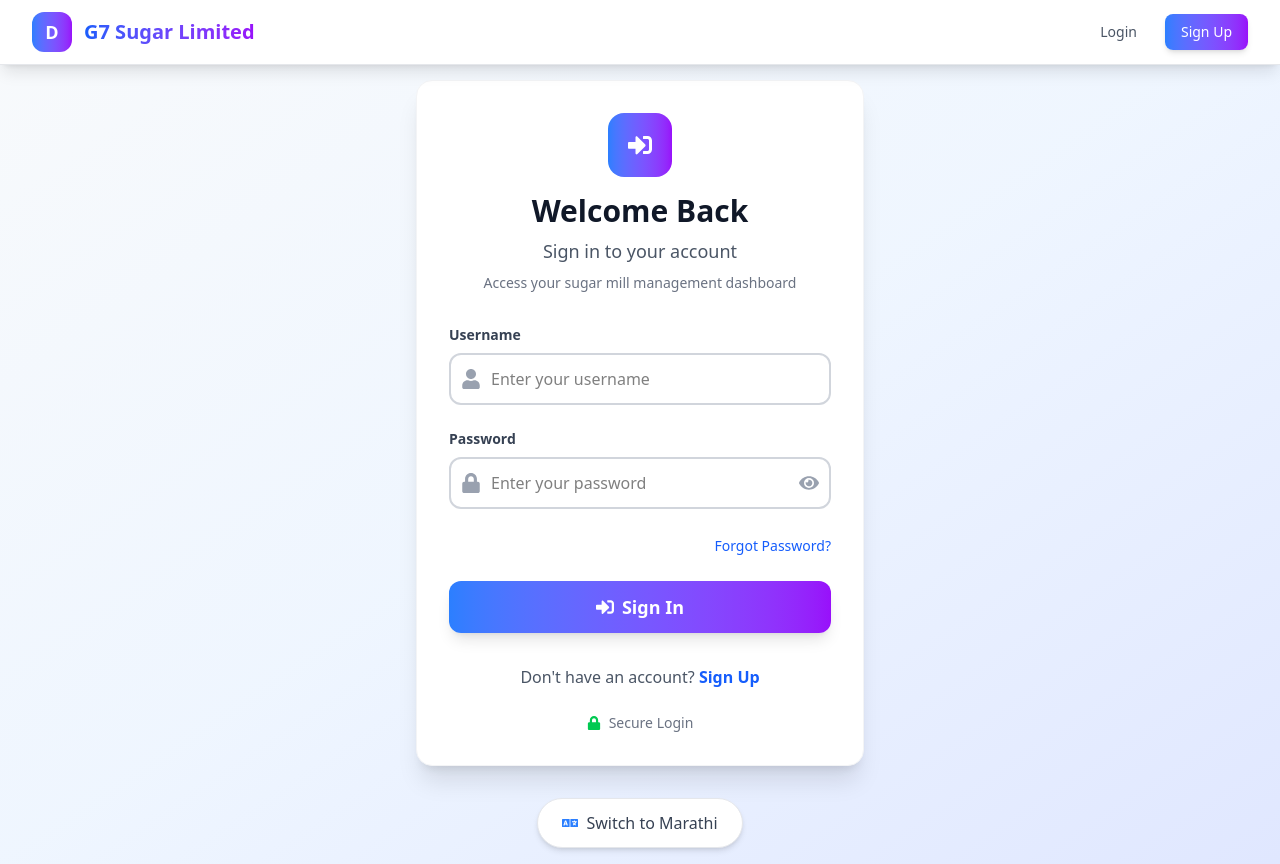
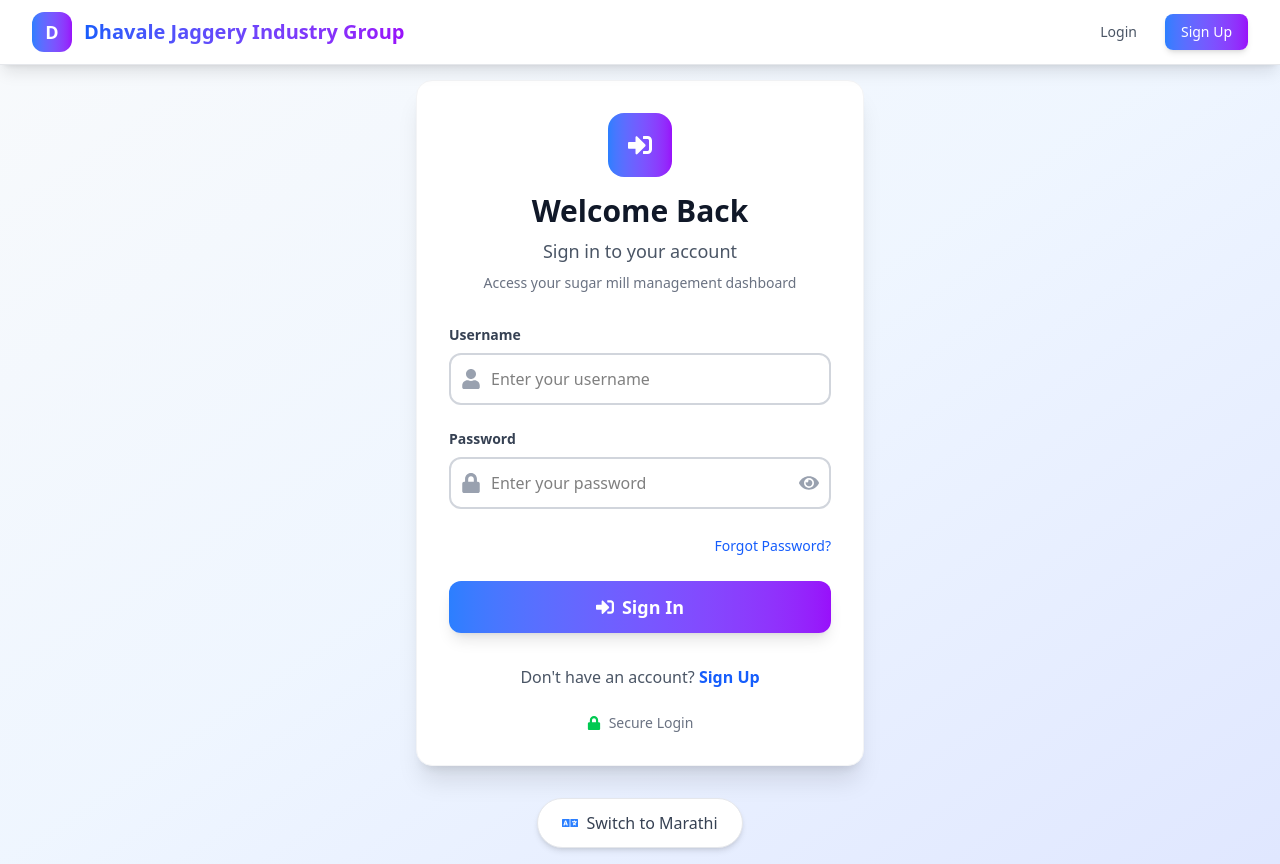
Before and after one commit to Adi56a/SugarCaneBillingSoftware, a React (Vite) app in the folder Frontend/: page /login in a window 1280 px wide. Built offline with nearby package versions, Linux system fonts and the light colour scheme.

Commit message:
Update Header.jsx

```diff
--- a/Frontend/src/components/Header.jsx
+++ b/Frontend/src/components/Header.jsx
@@ -32,7 +32,7 @@ const Header = () => {
 
   const translations = {
     en: {
-      brandName: "G7 Sugar Limited",
+      brandName: "Dhavale Jaggery Industry Group",
       home: "Home",
 
       // Farmer Section
@@ -56,7 +56,7 @@ const Header = () => {
       profile: "Profile"
     },
     mr: {
-      brandName: "G7 Sugar Limited",
+      brandName: "Dhavale Jaggery Industry Group",
       home: "होम",
 
       // Farmer Section
```
